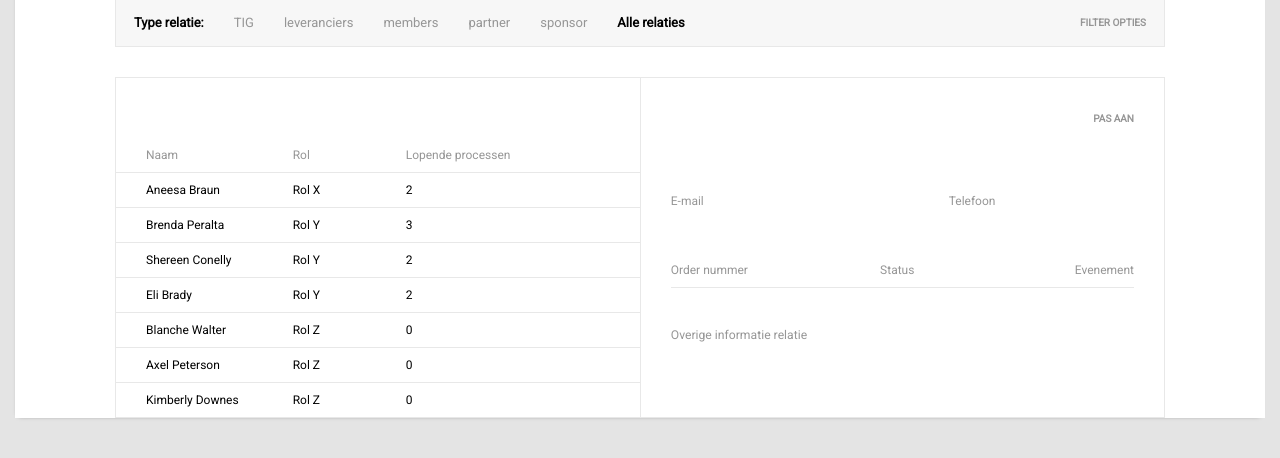
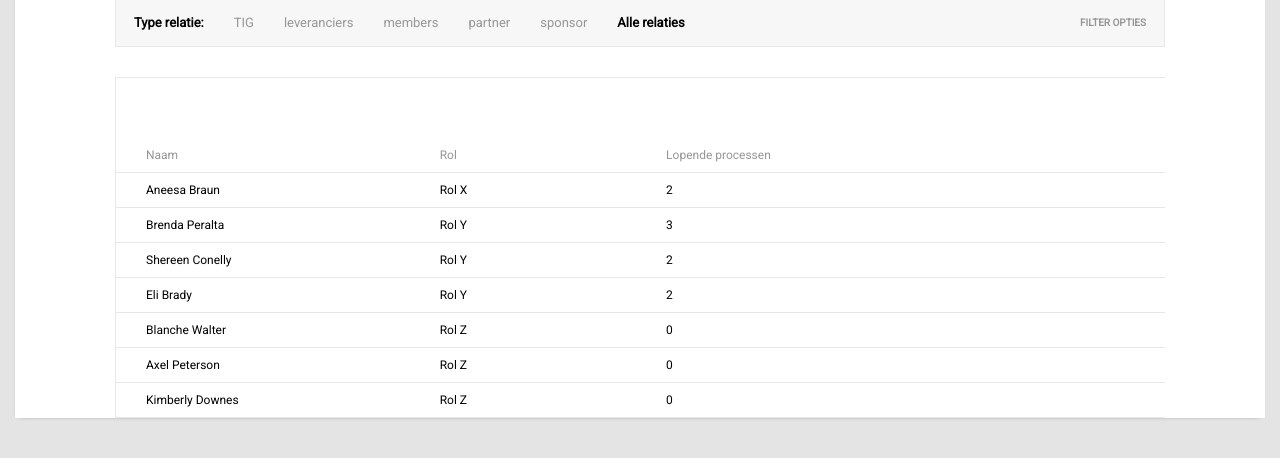
Before and after one commit to WiliTheSParrow/LeVarne_Exercise-1, a plain HTML site: page src/index.html in a window 1280 px wide. Shown: the part 188-646 px from the top of the page. Drawn offline with nearby package versions, Linux system fonts and the light colour scheme.

Commit message:
sets profile page display none if no active row

```diff
--- a/src/index.html
+++ b/src/index.html
@@ -98,7 +98,7 @@
                         </table>
                     </section>
 
-                    <section class="content__dataview-details">
+                    <section class="content__dataview-details" v-bind:style="activeProfile=='' ? {'display':'none'} : {'display':'block'}">
                         <div class="content__dataview-details--header">
                             <h2>{{activeProfile.first_name}} {{activeProfile.second_name}}</h2>
                             <p class="info-titles info-titles--edit">Pas aan</p>
```
